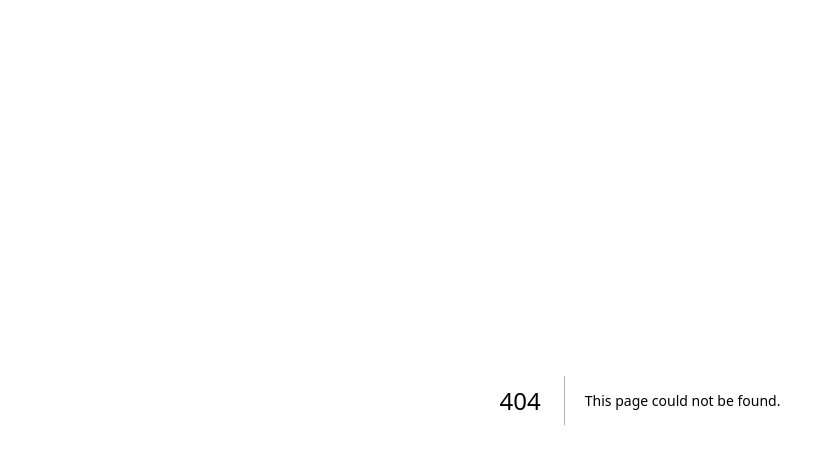
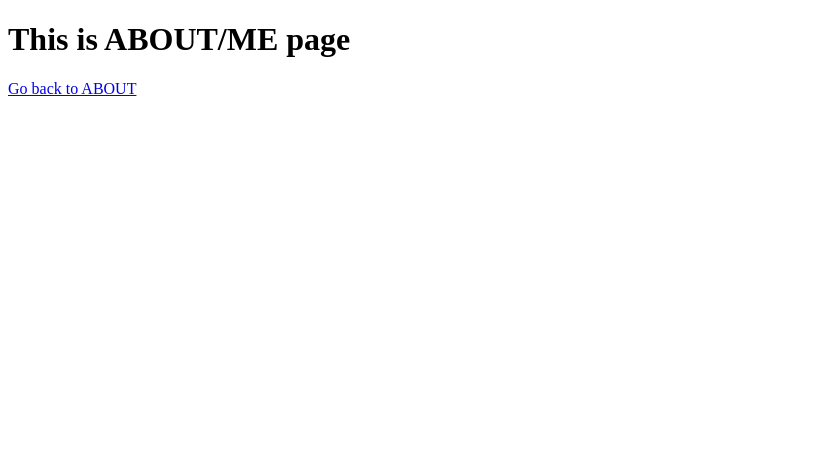
Before and after one commit to Mellbourn/egghead-my-app, a Next.js app: page /about/me in a window 1280 px wide. Before the commit this address had no page. Shown: the top 464 px of the page, without its empty margins (0-835 px from the left). Built offline with nearby package versions, Linux system fonts and the light colour scheme.

Commit message:
nested rout

```diff
--- /dev/null
+++ b/pages/about/me.tsx
@@ -0,0 +1,13 @@
+import { NextPage } from "next";
+import Link from "next/link";
+
+const AboutMePage: NextPage = () => {
+  return (
+    <>
+      <h1>This is ABOUT/ME page</h1>
+      <Link href="/about">Go back to ABOUT</Link>
+    </>
+  );
+};
+
+export default AboutMePage;
```
